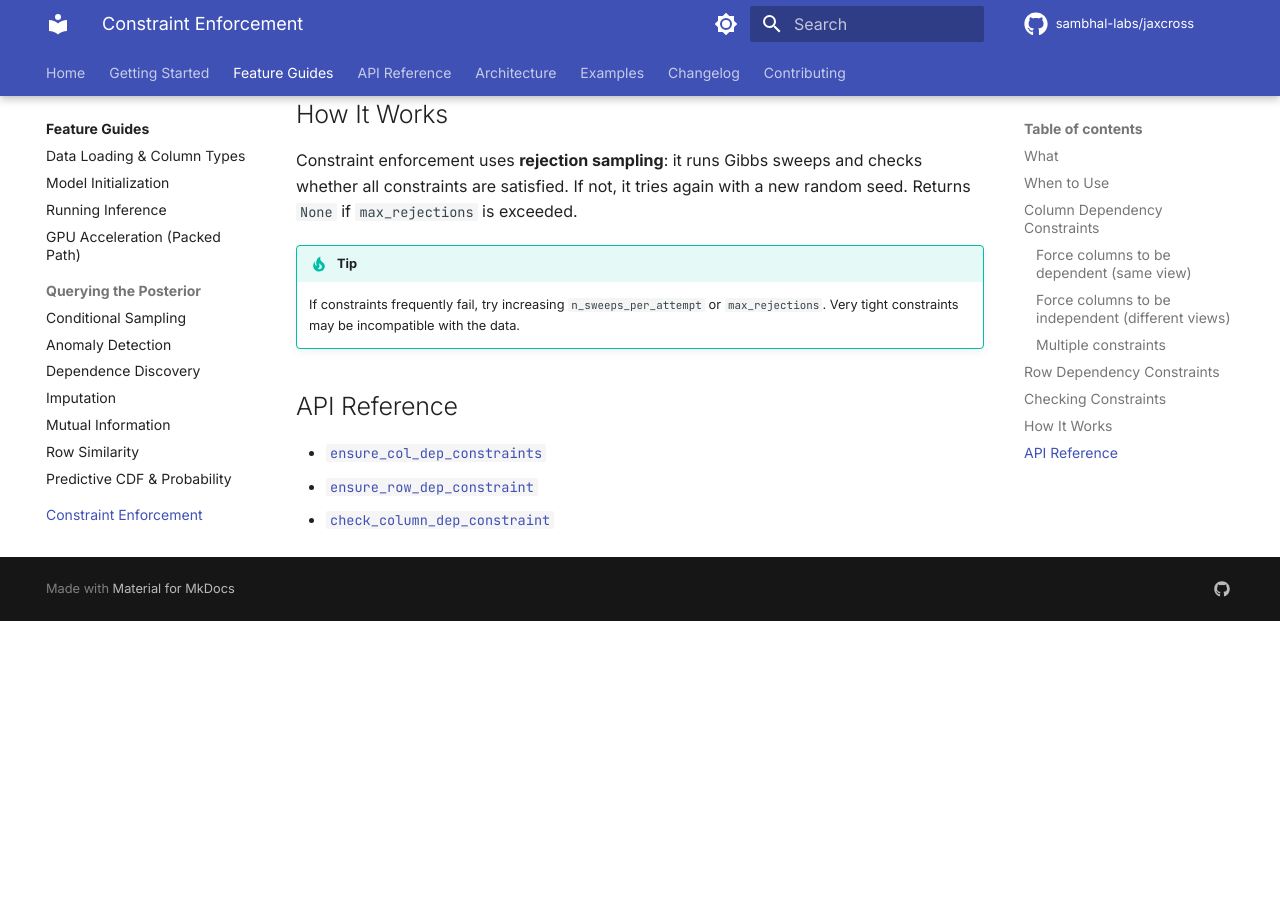
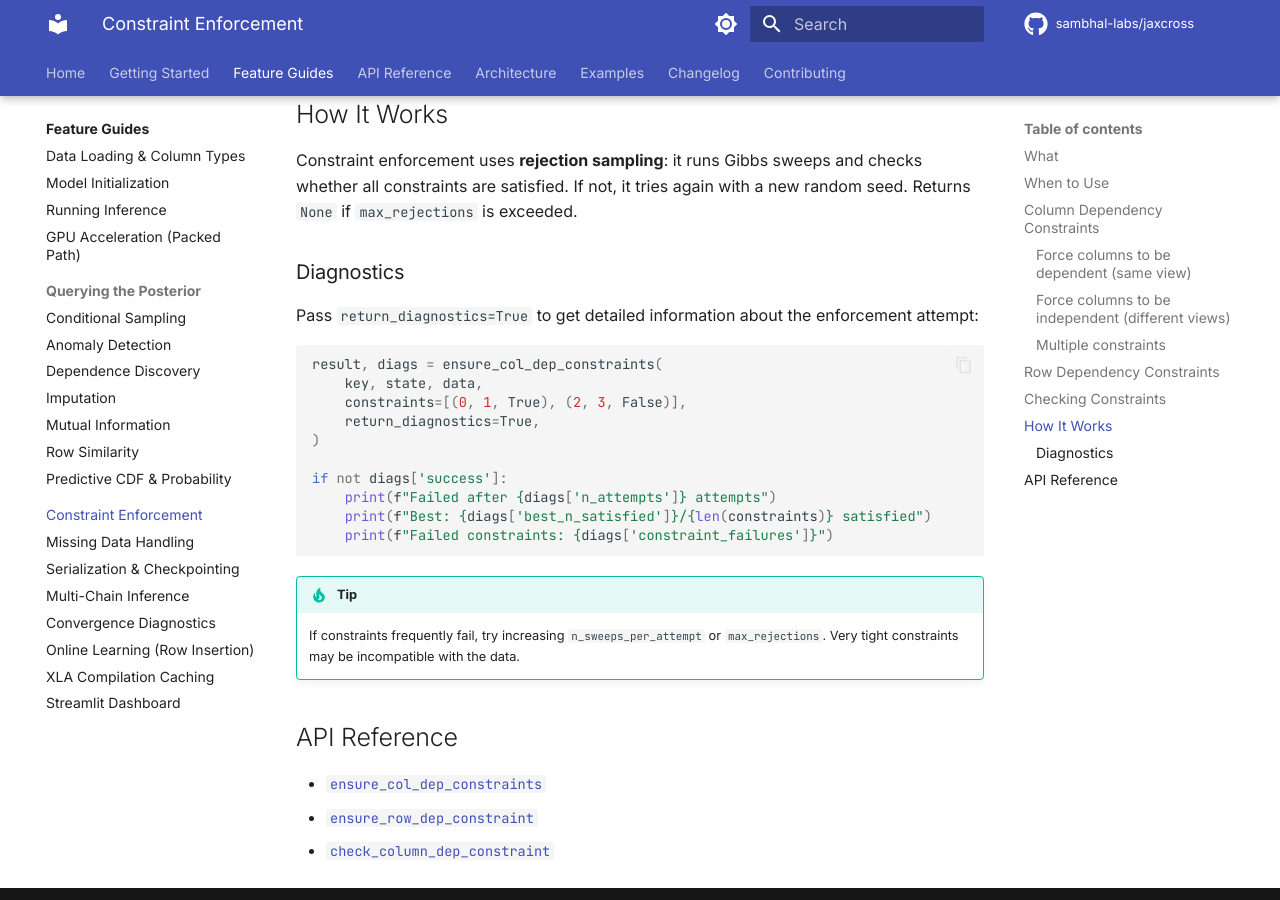
Before and after one commit to sambhal-labs/jaxcross, an MkDocs documentation site: the page built from docs/guides/constraints.md, in a window 1280 px wide and 900 px high, scrolled down 1706 px. Built offline with MkDocs 1.6.1 and Material for MkDocs 9.7.7, drawn with Linux system fonts in a browser that asks for light colours; comment, search, counter and statistics services are not loaded; before the commit the page ends 2327 px from its top, so only the background shows below that.

Commit message:
docs: update API and guide docs for Phase 3 changes
- Document Von Mises Best-Fisher algorithm in components API
- Document configurable ORDINAL_N_GRID in components API
- Add constraint diagnostics usage example to constraints guide
- Note suffstat deduplication in architecture model doc

Co-Authored-By: Claude Opus 4.6 (1M context) <noreply@anthropic.com>

````diff
--- a/docs/guides/constraints.md
+++ b/docs/guides/constraints.md
@@ -76,6 +76,23 @@ print(f"Constraint satisfied: {satisfied}")
 
 Constraint enforcement uses **rejection sampling**: it runs Gibbs sweeps and checks whether all constraints are satisfied. If not, it tries again with a new random seed. Returns `None` if `max_rejections` is exceeded.
 
+### Diagnostics
+
+Pass `return_diagnostics=True` to get detailed information about the enforcement attempt:
+
+```python
+result, diags = ensure_col_dep_constraints(
+    key, state, data,
+    constraints=[(0, 1, True), (2, 3, False)],
+    return_diagnostics=True,
+)
+
+if not diags['success']:
+    print(f"Failed after {diags['n_attempts']} attempts")
+    print(f"Best: {diags['best_n_satisfied']}/{len(constraints)} satisfied")
+    print(f"Failed constraints: {diags['constraint_failures']}")
+```
+
 !!! tip
     If constraints frequently fail, try increasing `n_sweeps_per_attempt` or `max_rejections`. Very tight constraints may be incompatible with the data.
 
````
Also changed, not shown: docs/api/components.md (+2 -2 lines), docs/architecture/model.md (+1 -1 lines).
